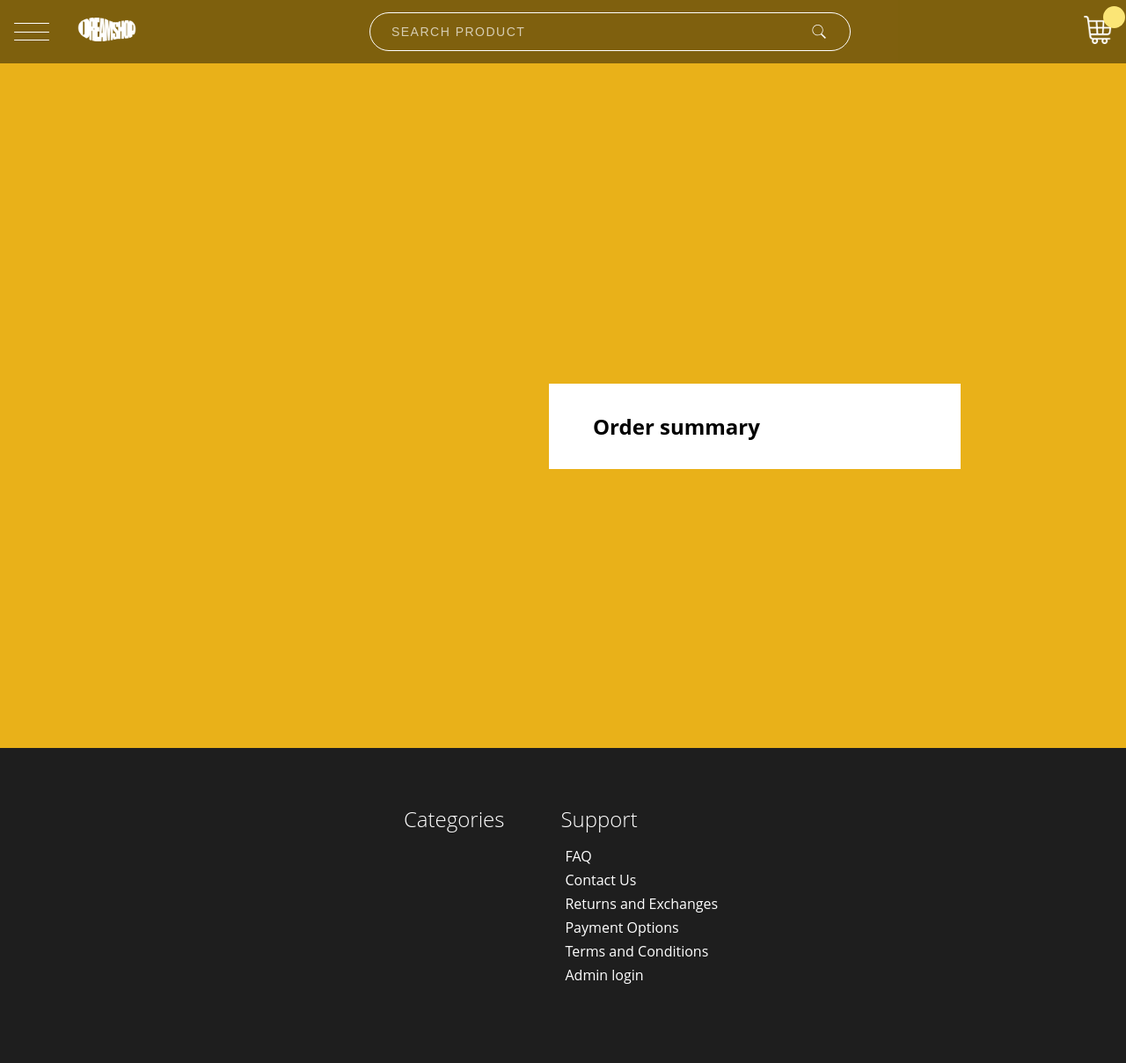
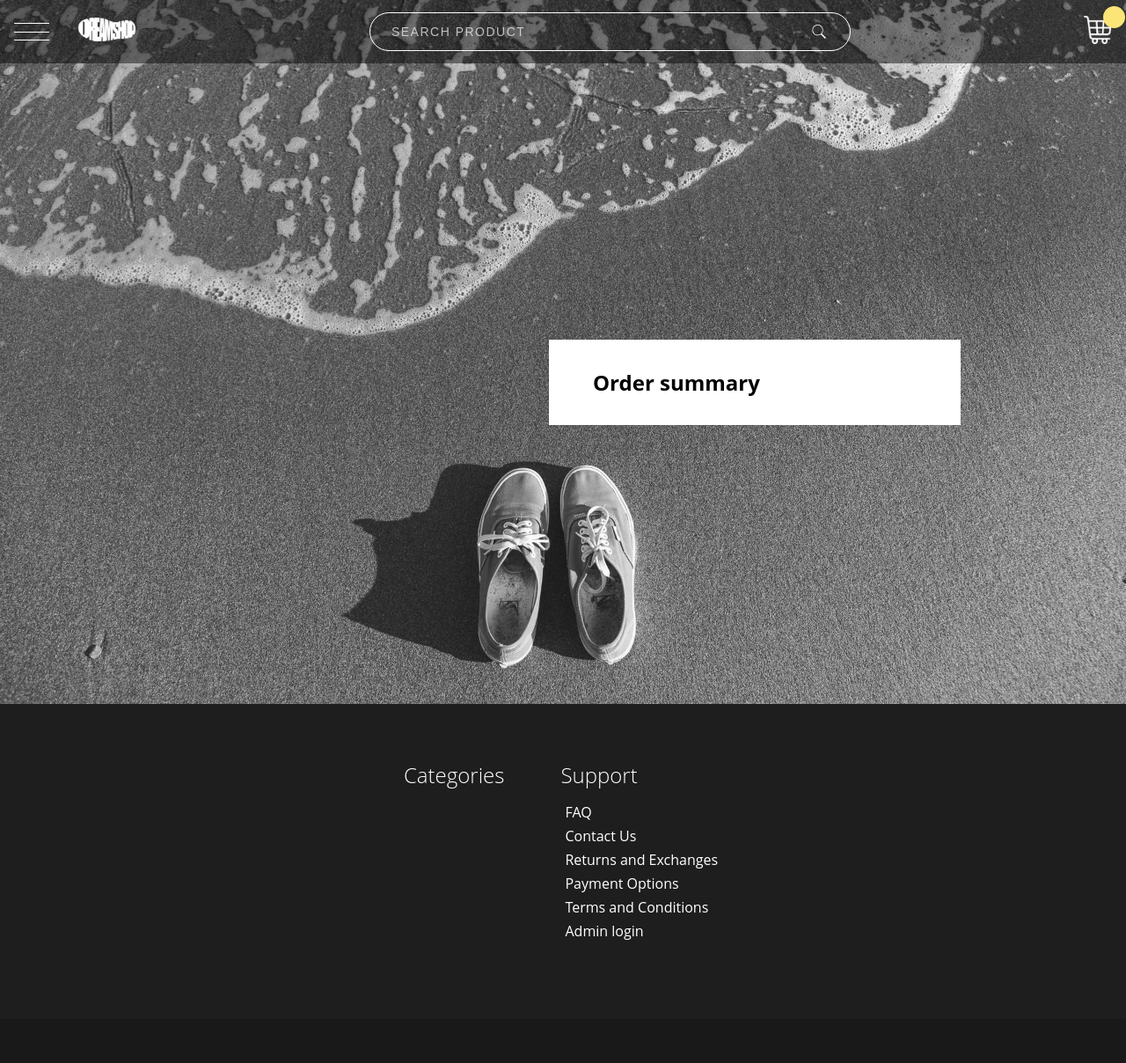
Before and after one commit to daoma90/Dreamshop, a PHP site: page /confirmation.php in a window 1280 px wide. Shown: the whole page at 88% size. After the commit the page ends 1068 px from the top, so only its background shows below. Run offline with PHP 8.4, Linux system fonts and the light colour scheme; data that the repository does not hold is empty.

Commit message:
Removed yellow background color

```diff
--- a/assets/style/_confirmation.scss
+++ b/assets/style/_confirmation.scss
@@ -6,8 +6,6 @@
   flex-direction: column;
   justify-content: center;
   text-align: center;
-  background-color: #e9b119;
-  padding-top: 50px;
   @include tablet {
     display: grid;
     grid-template-columns: 1fr;
--- a/assets/style/_order.scss
+++ b/assets/style/_order.scss
@@ -8,7 +8,6 @@
   flex-direction: column;
   justify-content: center;
   text-align: center;
-  padding-top: 80px;
   @include tablet {
     display: grid;
     grid-template-columns: 1fr;
--- a/assets/style/main.css
+++ b/assets/style/main.css
@@ -1611,7 +1611,6 @@
       -ms-flex-pack: center;
           justify-content: center;
   text-align: center;
-  padding-top: 80px;
 }
 
 @media (min-width: 724px) {
@@ -1978,8 +1977,6 @@
       -ms-flex-pack: center;
           justify-content: center;
   text-align: center;
-  background-color: #e9b119;
-  padding-top: 50px;
 }
 
 @media (min-width: 724px) {
```
Also changed, not shown: 1 other file.
